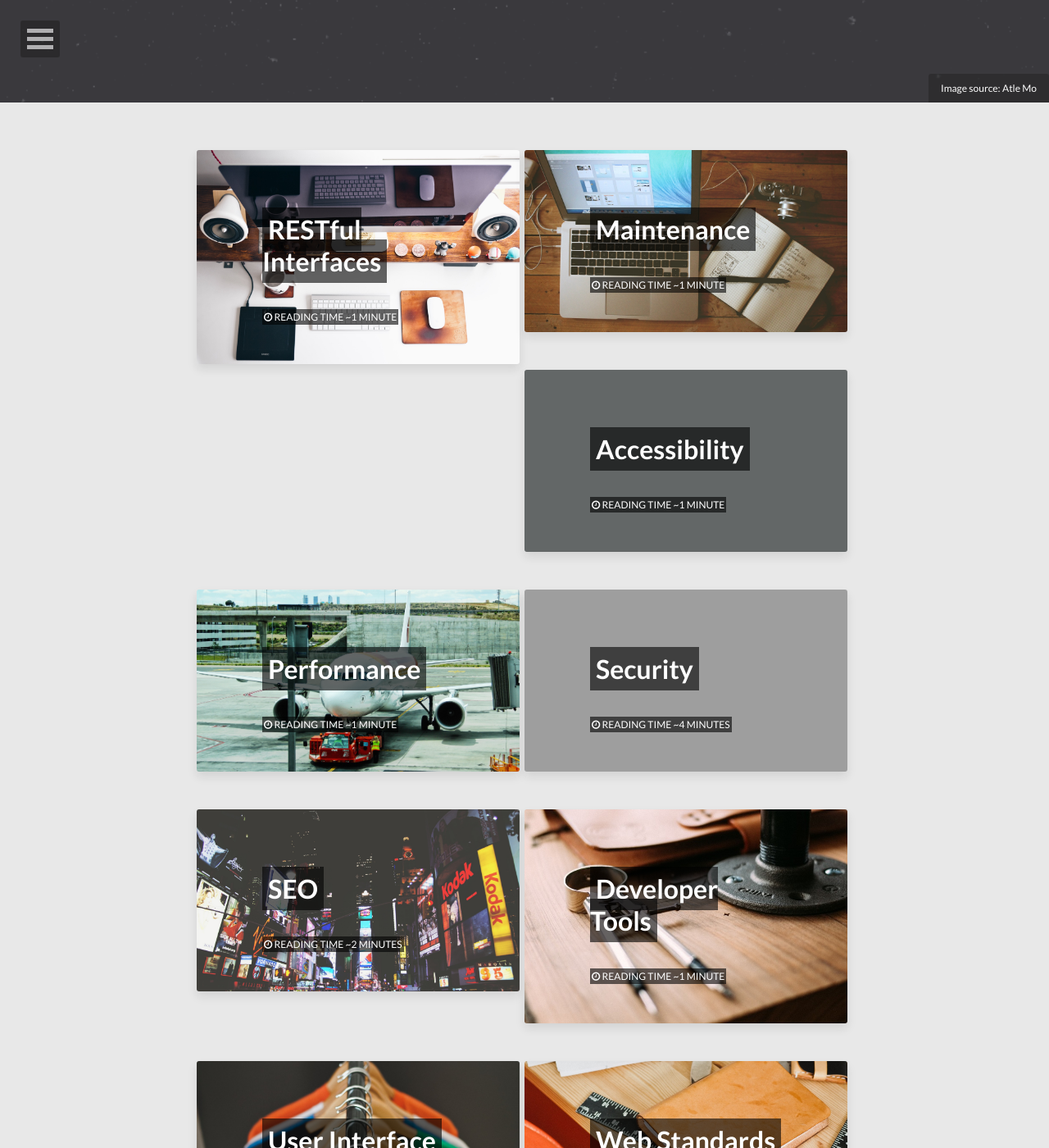
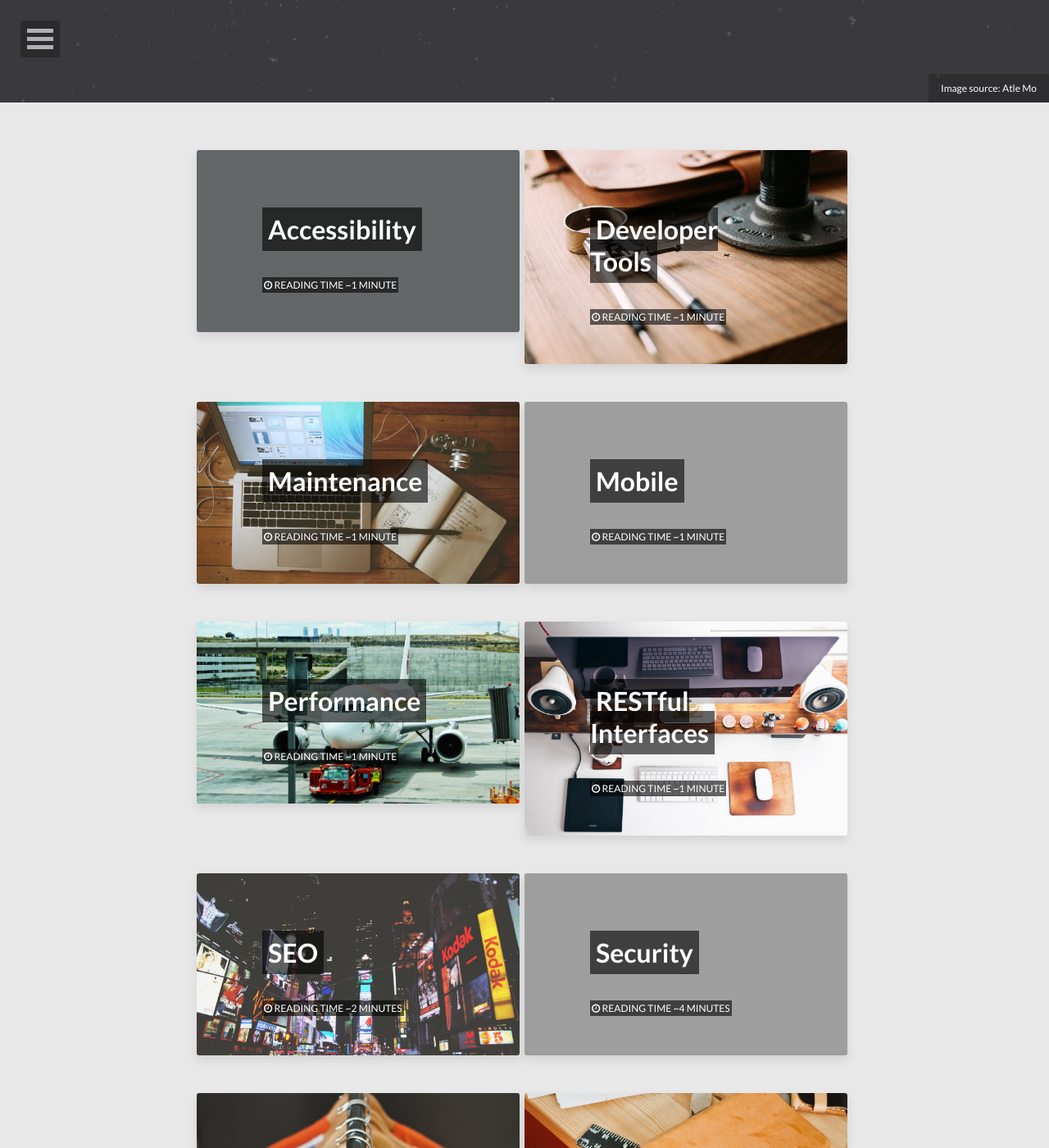
Before and after one commit to idmontie/WebApplicationsBlog, a Jekyll site: the page built from index.html, in a window 1280 px wide and 1400 px high, scrolled down 275 px. Shown: the whole window at 82% size. Built offline with Jekyll 4.4.1, drawn with Linux system fonts in a browser that asks for light colours; nearby versions of some CDN libraries; the list of posts is cut into pages by our own code; some of the changed text lies outside the part shown.

Commit message:
sort by title

```diff
--- a/index.html
+++ b/index.html
@@ -11,7 +11,7 @@ image:
 ---
 
 <div class="section group">
-  {% assign sorted_posts = site.posts | sort:"name" %}
+  {% assign sorted_posts = site.posts | sort:"title" %}
   {% for post in sorted_posts %}
   <div class="col span_1_of_2">
     <article class="hentry" {% if post.image.feature %}style="background-image: url({{ site.url }}/images/{{ post.image.feature }})"{% endif %}>
```
